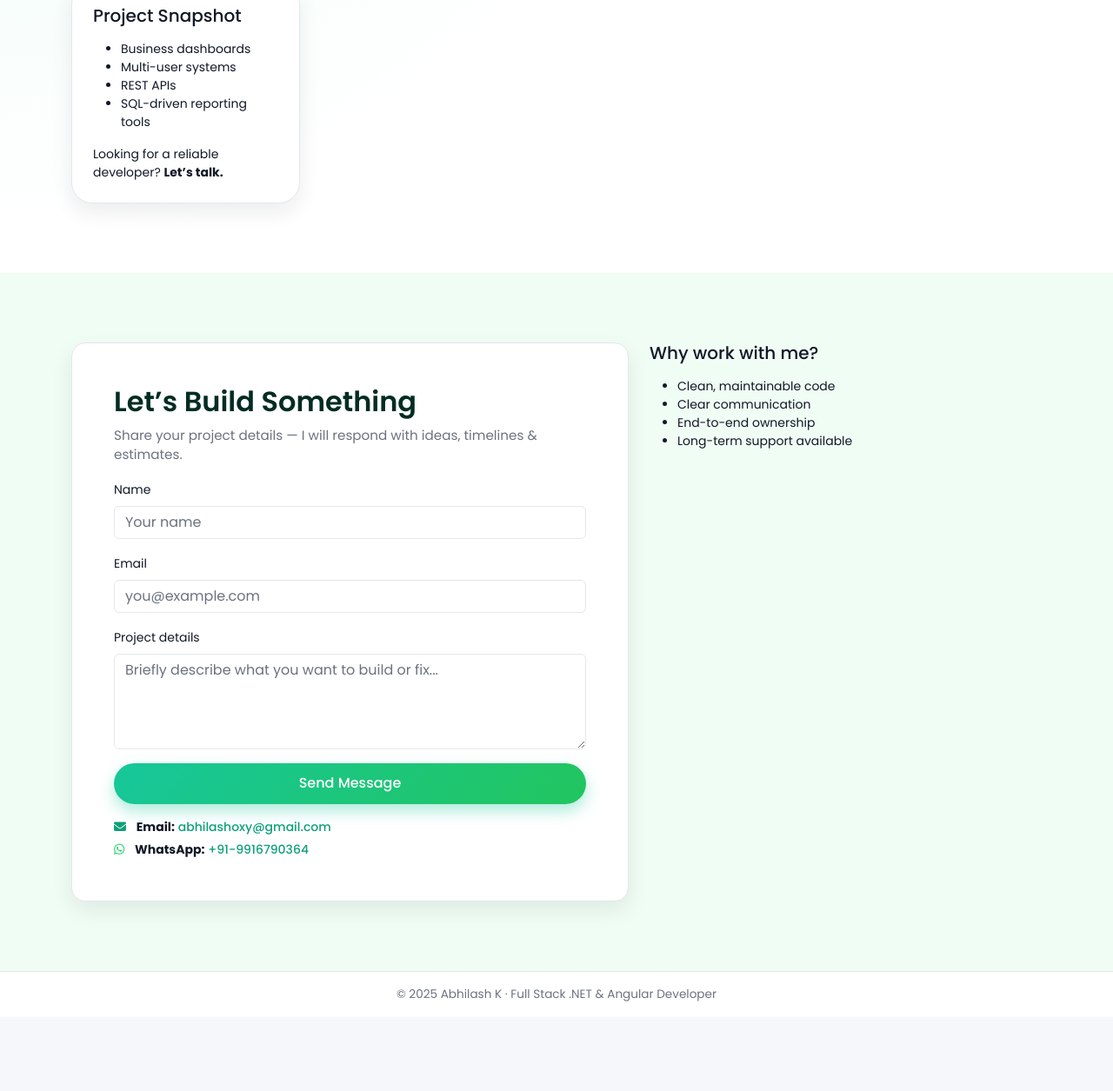
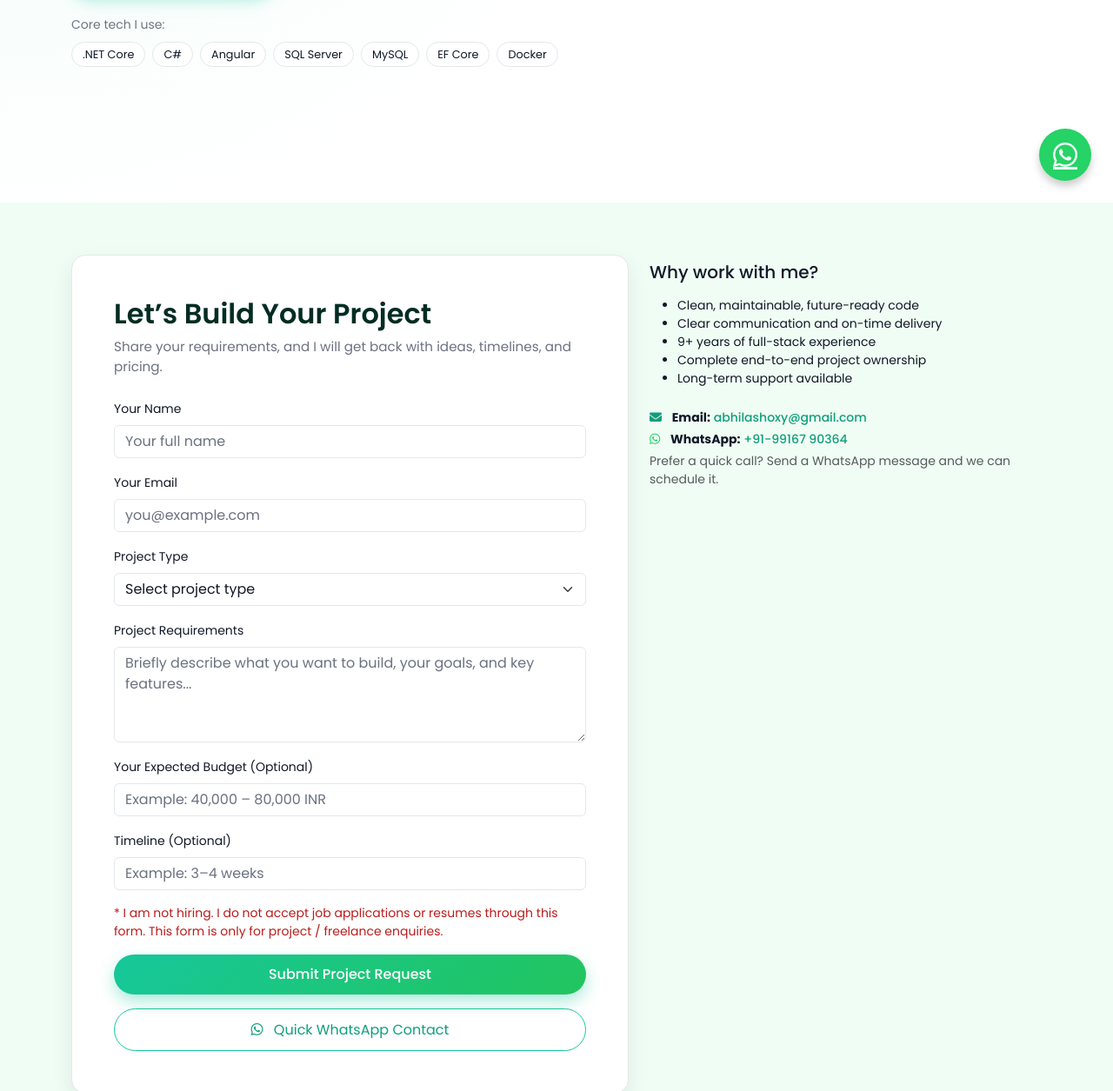
Before and after one commit to abhilashoxy/abhilash-portfolio, a plain HTML site: page index.html in a window 1280 px wide. Shown: the part 567-1822 px from the top of the page at 87% size. Before the commit the page ends 1737 px from the top, so only its background shows below. Drawn offline with nearby package versions, Linux system fonts and the light colour scheme.

Commit message:
Ui issues fix

```diff
--- a/index.html
+++ b/index.html
@@ -2,11 +2,11 @@
 <html lang="en">
 <head>
   <meta charset="UTF-8" />
-  <title>Abhilash K | Full Stack .NET & Angular Developer</title>
+  <title>Abhilash K | Full-Stack .NET & Angular Developer</title>
   <meta name="viewport" content="width=device-width, initial-scale=1" />
   <meta
     name="description"
-    content="Full Stack .NET & Angular developer with 9+ years of experience building scalable web applications, APIs, and business solutions."
+    content="Full-Stack .NET & Angular developer with 9+ years experience building scalable business applications, APIs, and dashboards."
   />
 
   <!-- Bootstrap CSS -->
@@ -14,17 +14,20 @@
     href="https://cdn.jsdelivr.net/npm/bootstrap@5.3.3/dist/css/bootstrap.min.css"
     rel="stylesheet"
   />
+
   <!-- Google Font -->
   <link
     href="https://fonts.googleapis.com/css2?family=Poppins:wght@300;400;500;600;700&display=swap"
     rel="stylesheet"
   />
+
   <!-- Font Awesome -->
   <link
     rel="stylesheet"
     href="https://cdnjs.cloudflare.com/ajax/libs/font-awesome/6.5.0/css/all.min.css"
   />
-  <!-- Common styles -->
+
+  <!-- Site styles -->
   <link rel="stylesheet" href="styles.css" />
 </head>
 <body>
@@ -54,7 +57,7 @@
             <a href="projects.html" class="nav-link">Projects</a>
           </li>
           <li class="nav-item">
-            <a href="aboutme.html" class="nav-link">About</a>
+            <a href="about.html" class="nav-link">About</a>
           </li>
           <li class="nav-item mt-2 mt-lg-0 ms-lg-3">
             <a href="#contact" class="btn btn-sm btn-primary-custom">
@@ -70,20 +73,31 @@
   <section id="hero">
     <div class="container">
       <div class="row align-items-center g-5">
+        <!-- Left column: intro -->
         <div class="col-lg-7">
           <div class="pill">
-            <span class="hero-badge-dot"></span> Available for freelance & remote projects
+            <span class="hero-badge-dot"></span>
+            Available for freelance & remote projects
           </div>
-          <h1 class="hero-title">Full-Stack .NET & Angular Developer<br />for Business Solutions</h1>
+
+          <h1 class="hero-title">
+            Full-Stack .NET &amp; Angular<br />
+            Developer for Business Solutions
+          </h1>
+
           <p class="hero-subtitle mt-3">
             Hi, I’m <strong>Abhilash</strong>, a full-stack engineer from Bangalore with
-            <strong>9+ years</strong> experience in building scalable applications, APIs,
-            and dashboards using <strong>.NET, Angular, SQL</strong>.
+            <strong>9+ years</strong> experience in building scalable applications,
+            APIs, and dashboards using <strong>.NET, Angular, SQL</strong>.
           </p>
 
           <div class="mt-4 d-flex flex-wrap gap-3">
-            <a href="#contact" class="btn btn-primary-custom">📩 Let’s Work Together</a>
-            <a href="projects.html" class="btn btn-outline-custom">🔍 View Projects</a>
+            <a href="#contact" class="btn btn-primary-custom">
+              📩 Let’s Work Together
+            </a>
+            <a href="projects.html" class="btn btn-outline-custom">
+              🔍 View Projects
+            </a>
           </div>
 
           <div class="mt-4">
@@ -98,8 +112,9 @@
               <span class="stack-badge">Docker</span>
             </div>
           </div>
+        </div>
 
-
+        <!-- Right column: Project Snapshot card -->
         <div class="col-lg-5">
           <div class="hero-card">
             <h5 class="mb-3">Project Snapshot</h5>
@@ -118,34 +133,36 @@
     </div>
   </section>
 
-  <!-- You can later add mini “services / projects” sections here if you like -->
-
-  <!-- Contact -->
-  <section id="contact">
+  <!-- Contact / Project Request -->
+  <section id="contact" class="contact-section">
     <div class="container">
-      <div class="row g-4">
+      <div class="row g-4 align-items-start">
+        <!-- Form -->
         <div class="col-lg-7">
           <div class="contact-card p-4 p-md-5">
-            <h2 class="section-title">Let’s Build Something</h2>
-            <p class="section-subtitle">
-              Share your project details — I will respond with ideas, timelines & estimates.
+            <h2 class="section-title">Let’s Build Your Project</h2>
+            <p class="section-subtitle mb-4">
+              Share your requirements, and I will get back with ideas, timelines, and pricing.
             </p>
 
-            <form action="https://formspree.io/f/manadqoj" method="POST">
+            <form
+              action="https://formspree.io/f/manadqoj"
+              method="POST"
+            >
               <div class="mb-3">
-                <label for="name" class="form-label small">Name</label>
+                <label for="name" class="form-label small">Your Name</label>
                 <input
                   type="text"
                   class="form-control"
                   id="name"
                   name="name"
-                  placeholder="Your name"
+                  placeholder="Your full name"
                   required
                 />
               </div>
 
               <div class="mb-3">
-                <label for="email" class="form-label small">Email</label>
+                <label for="email" class="form-label small">Your Email</label>
                 <input
                   type="email"
                   class="form-control"
@@ -157,66 +174,161 @@
               </div>
 
               <div class="mb-3">
-                <label for="message" class="form-label small">Project details</label>
+                <label for="projectType" class="form-label small">Project Type</label>
+                <select
+                  class="form-select"
+                  id="projectType"
+                  name="project_type"
+                  required
+                >
+                  <option value="" selected disabled>Select project type</option>
+                  <option>Full Web Application</option>
+                  <option>Admin Dashboard / Reporting</option>
+                  <option>REST API / Backend Service</option>
+                  <option>Bug Fixing / Enhancements</option>
+                  <option>Database / SQL Work</option>
+                  <option>Consulting / Code Review</option>
+                  <option>Other (describe below)</option>
+                </select>
+              </div>
+
+              <div class="mb-3">
+                <label for="requirements" class="form-label small">
+                  Project Requirements
+                </label>
                 <textarea
                   class="form-control"
-                  id="message"
-                  name="message"
+                  id="requirements"
+                  name="project_requirements"
                   rows="4"
-                  placeholder="Briefly describe what you want to build or fix..."
+                  placeholder="Briefly describe what you want to build, your goals, and key features..."
                   required
                 ></textarea>
               </div>
 
-              <input type="hidden" name="_subject" value="New enquiry from abhilashk.dev" />
+              <div class="mb-3">
+                <label for="budget" class="form-label small">
+                  Your Expected Budget (Optional)
+                </label>
+                <input
+                  type="text"
+                  class="form-control"
+                  id="budget"
+                  name="budget"
+                  placeholder="Example: 40,000 – 80,000 INR"
+                />
+              </div>
 
-              <button type="submit" class="btn btn-primary-custom w-100">
-                Send Message
+              <div class="mb-3">
+                <label for="timeline" class="form-label small">
+                  Timeline (Optional)
+                </label>
+                <input
+                  type="text"
+                  class="form-control"
+                  id="timeline"
+                  name="timeline"
+                  placeholder="Example: 3–4 weeks"
+                />
+              </div>
+
+              <p class="small contact-note mb-3">
+                * I am not hiring. I do not accept job applications or resumes through this form.
+                This form is only for project / freelance enquiries.
+              </p>
+
+              <!-- Submit + WhatsApp -->
+              <button type="submit" class="btn btn-primary-custom w-100 mb-3">
+                Submit Project Request
               </button>
+
+              <a
+                href="https://wa.me/919916790364?text=Hi%20Abhilash,%20I%20have%20a%20project%20requirement%20and%20would%20like%20to%20discuss%20it."
+                target="_blank"
+                class="btn btn-outline-custom w-100"
+              >
+                <i class="fa-brands fa-whatsapp me-2"></i>
+                Quick WhatsApp Contact
+              </a>
+
+              <!-- Optional custom subject for Formspree -->
+              <input
+                type="hidden"
+                name="_subject"
+                value="New project enquiry from abhilashk.dev"
+              />
             </form>
-
-            <p class="small mt-3 mb-0">
-              <i class="fa-solid fa-envelope me-2" style="color:#0f9f7b;"></i>
-              <strong>Email:</strong>
-              <a href="mailto:abhilashoxy@gmail.com"
-                 class="text-decoration-none"
-                 style="color:#0f9f7b; font-weight:500;">
-                abhilashoxy@gmail.com
-              </a>
-              <br />
-              <i class="fa-brands fa-whatsapp me-2 mt-2" style="color:#25D366;"></i>
-              <strong>WhatsApp:</strong>
-              <a href="https://wa.me/919916790364"
-                 class="text-decoration-none"
-                 style="color:#0f9f7b; font-weight:500;">
-                +91-9916790364
-              </a>
-            </p>
           </div>
         </div>
 
-        <div class="col-lg-5">
+        <!-- Right side: why work with me -->
+        <div class="col-lg-5 contact-side">
           <h5 class="mb-3">Why work with me?</h5>
           <ul class="small">
-            <li>Clean, maintainable code</li>
-            <li>Clear communication</li>
-            <li>End-to-end ownership</li>
+            <li>Clean, maintainable, future-ready code</li>
+            <li>Clear communication and on-time delivery</li>
+            <li>9+ years of full-stack experience</li>
+            <li>Complete end-to-end project ownership</li>
             <li>Long-term support available</li>
           </ul>
+
+          <div class="mt-4 small">
+            <p class="mb-1">
+              <i class="fa-solid fa-envelope me-2" style="color:#0f9f7b;"></i>
+              <strong>Email:</strong>
+              <a
+                href="mailto:abhilashoxy@gmail.com"
+                class="text-decoration-none"
+                style="color:#0f9f7b; font-weight:500;"
+              >
+                abhilashoxy@gmail.com
+              </a>
+            </p>
+            <p class="mb-1">
+              <i class="fa-brands fa-whatsapp me-2" style="color:#25D366;"></i>
+              <strong>WhatsApp:</strong>
+              <a
+                href="https://wa.me/919916790364"
+                class="text-decoration-none"
+                style="color:#0f9f7b; font-weight:500;"
+                target="_blank"
+              >
+                +91-99167 90364
+              </a>
+            </p>
+            <p class="mb-0 text-muted">
+              Prefer a quick call? Send a WhatsApp message and we can schedule it.
+            </p>
+          </div>
         </div>
       </div>
     </div>
   </section>
 
+  <!-- Floating WhatsApp button -->
+  <a
+    href="https://wa.me/919916790364?text=Hi%20Abhilash,%20I%20have%20a%20project%20requirement."
+    class="whatsapp-float"
+    target="_blank"
+    aria-label="Chat with Abhilash on WhatsApp"
+  >
+    <i class="fa-brands fa-whatsapp"></i>
+  </a>
+
+  <!-- Footer -->
   <footer class="text-center">
     <div class="container">
-      © <span id="year"></span> Abhilash K · Full Stack .NET & Angular Developer
+      © <span id="year"></span> Abhilash K · Full-Stack .NET & Angular Developer
     </div>
   </footer>
 
+  <!-- JS -->
   <script>
     document.getElementById("year").textContent = new Date().getFullYear();
   </script>
-  <script src="https://cdn.jsdelivr.net/npm/bootstrap@5.3.3/dist/js/bootstrap.bundle.min.js"></script>
+
+  <script
+    src="https://cdn.jsdelivr.net/npm/bootstrap@5.3.3/dist/js/bootstrap.bundle.min.js"
+  ></script>
 </body>
 </html>
--- a/styles.css
+++ b/styles.css
@@ -61,6 +61,7 @@ body {
   align-items: center;
   padding-top: 80px;
   padding-bottom: 80px;
+   padding-bottom: 60px;
 }
 
 .hero-title {
@@ -196,21 +197,12 @@ section {
 }
 
 /* Contact section */
+.contact-section,
 #contact {
   background-color: #f0fdf4; /* very light green */
   color: var(--text-main);
-}
-
-#contact .form-control,
-#contact .form-control:focus {
-  background-color: #ffffff;
-  border-color: var(--border-soft);
-  color: var(--text-main);
-  box-shadow: none;
-}
-
-#contact .form-control::placeholder {
-  color: var(--text-muted);
+  padding-top: 80px;
+  padding-bottom: 80px;
 }
 
 .contact-card {
@@ -218,6 +210,80 @@ section {
   border: 1px solid var(--border-soft);
   background: #ffffff;
   box-shadow: 0 10px 24px rgba(15, 23, 42, 0.08);
+}
+
+#contact .form-control,
+#contact .form-select,
+.contact-section .form-control,
+.contact-section .form-select {
+  background-color: #ffffff;
+  border-color: var(--border-soft);
+  color: var(--text-main);
+  box-shadow: none;
+}
+
+#contact .form-control:focus,
+#contact .form-select:focus,
+.contact-section .form-control:focus,
+.contact-section .form-select:focus {
+  border-color: var(--primary);
+  box-shadow: 0 0 0 2px rgba(22, 199, 154, 0.2);
+}
+
+#contact .form-control::placeholder,
+.contact-section .form-control::placeholder {
+  color: var(--text-muted);
+}
+
+.contact-note {
+  color: #b91c1c; /* red-ish for warning line */
+}
+
+/* Right side text */
+.contact-side {
+  padding-top: 0.5rem;
+}
+
+/* Floating WhatsApp button */
+.whatsapp-floating {
+  position: fixed;
+  right: 1.25rem;
+  bottom: 1.25rem;
+  width: 52px;
+  height: 52px;
+  border-radius: 50%;
+  background-color: #25d366;
+  display: flex;
+  align-items: center;
+  justify-content: center;
+  color: #ffffff;
+  font-size: 24px;
+  text-decoration: none;
+  box-shadow: 0 8px 18px rgba(0, 0, 0, 0.18);
+  z-index: 999;
+}
+
+.whatsapp-floating:hover {
+  background-color: #1ebe57;
+  color: #ffffff;
+}
+
+/* Mobile tweaks */
+@media (max-width: 767.98px) {
+  .contact-section,
+  #contact {
+    padding-top: 60px;
+    padding-bottom: 60px;
+  }
+
+  .contact-card {
+    margin-bottom: 1.5rem;
+  }
+
+  .whatsapp-floating {
+    right: 1rem;
+    bottom: 1rem;
+  }
 }
 
 /* Footer */
@@ -314,6 +380,27 @@ footer {
 .about-bottom-card {
   padding: 1.5rem 1.5rem;
 }
+.whatsapp-float {
+  position: fixed;
+  width: 60px;
+  height: 60px;
+  bottom: 25px;
+  right: 25px;
+  background-color: #25D366;
+  color: white;
+  border-radius: 50%;
+  text-align: center;
+  font-size: 32px;
+  z-index: 999;
+  box-shadow: 0 6px 10px rgba(0,0,0,0.2);
+  display: flex;
+  align-items: center;
+  justify-content: center;
+}
+.whatsapp-float:hover {
+  opacity: 0.9;
+}
+
 
 /* On very large screens, avoid feeling too stretched */
 @media (min-width: 1200px) {
@@ -330,3 +417,6 @@ footer {
     padding-bottom: 48px;
   }
 }
+#contact.contact-section {
+  padding-top: 60px;
+}
```
Lines whose indentation alone changed are shown as unchanged.
